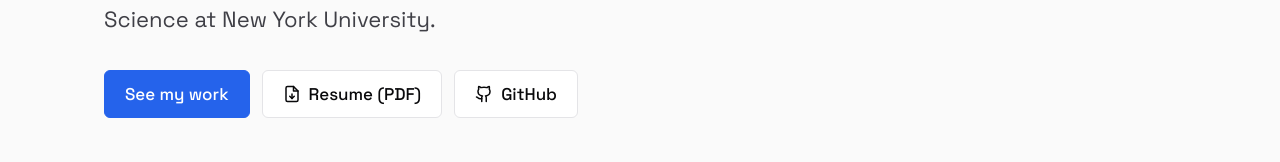
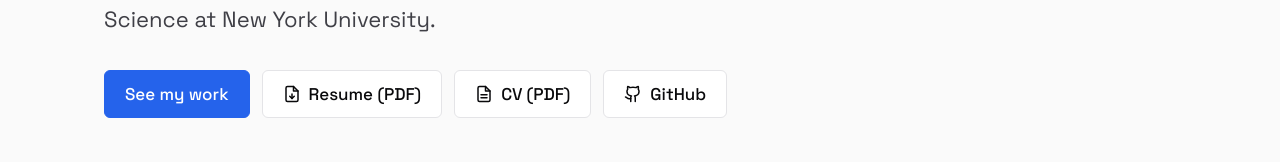
Before and after one commit to ekberby/ekberby.github.io, a plain HTML site: page index.html in a window 1280 px wide. Shown: the part 415-577 px from the top of the page. Drawn offline with Linux system fonts and the light colour scheme.

Commit message:
Add research section and CV button

```diff
--- a/index.html
+++ b/index.html
@@ -219,6 +219,9 @@ footer { padding: 24px 0 40px; color: var(--muted); font-size: 14px; border-top:
       <a class="btn" href="Akbar_Abilov_Resume.pdf">
         <svg viewBox="0 0 24 24" fill="none" stroke="currentColor" stroke-width="2" stroke-linecap="round" stroke-linejoin="round" aria-hidden="true"><path d="M14 2H6a2 2 0 0 0-2 2v16a2 2 0 0 0 2 2h12a2 2 0 0 0 2-2V8z"/><path d="M14 2v6h6"/><path d="M12 18v-6"/><path d="m9 15 3 3 3-3"/></svg>
         Resume (PDF)</a>
+      <a class="btn" href="Akbar_Abilov_CV.pdf">
+        <svg viewBox="0 0 24 24" fill="none" stroke="currentColor" stroke-width="2" stroke-linecap="round" stroke-linejoin="round" aria-hidden="true"><path d="M14 2H6a2 2 0 0 0-2 2v16a2 2 0 0 0 2 2h12a2 2 0 0 0 2-2V8z"/><path d="M14 2v6h6"/><path d="M8 13h8"/><path d="M8 17h8"/></svg>
+        CV (PDF)</a>
       <a class="btn" href="https://github.com/ekberby">
         <svg viewBox="0 0 24 24" fill="none" stroke="currentColor" stroke-width="2" stroke-linecap="round" stroke-linejoin="round" aria-hidden="true"><path d="M15 22v-4a4.8 4.8 0 0 0-1-3.5c3 0 6-2 6-5.5.08-1.25-.27-2.48-1-3.5.28-1.15.28-2.35 0-3.5 0 0-1 0-3 1.5-2.64-.5-5.36-.5-8 0C6 2 5 2 5 2c-.3 1.15-.3 2.35 0 3.5A5.403 5.403 0 0 0 4 9c0 3.5 3 5.5 6 5.5-.39.49-.68 1.05-.85 1.65-.17.6-.22 1.23-.15 1.85v4"/><path d="M9 18c-4.51 2-5-2-7-2"/></svg>
         GitHub</a>
@@ -697,6 +700,7 @@ footer { padding: 24px 0 40px; color: var(--muted); font-size: 14px; border-top:
         aa13471@nyu.edu</a>
       <a class="btn" href="https://github.com/ekberby">github.com/ekberby</a>
       <a class="btn" href="Akbar_Abilov_Resume.pdf">Resume (PDF)</a>
+      <a class="btn" href="Akbar_Abilov_CV.pdf">CV (PDF)</a>
     </div>
     <p class="contact-line">F-1 OPT, STEM OPT eligible</p>
   </div>
```
Also changed, not shown: 2 other files.
